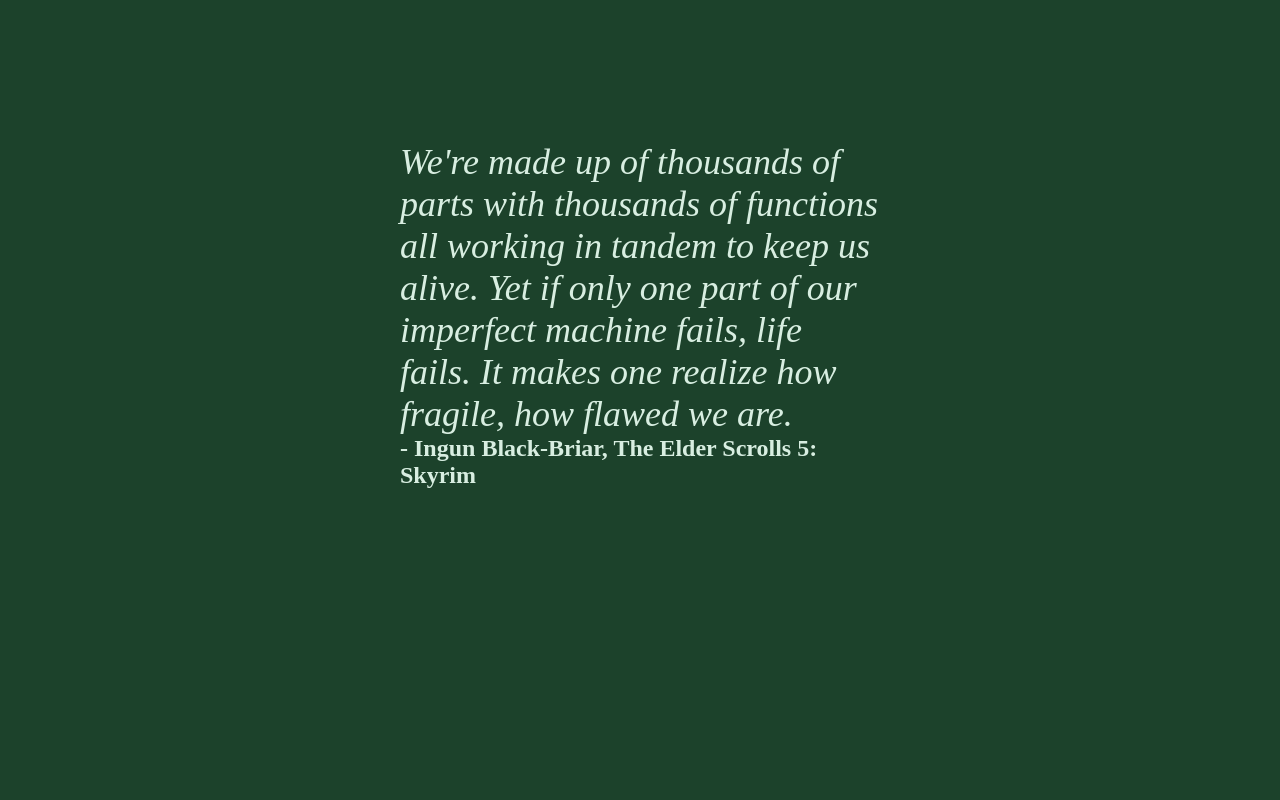
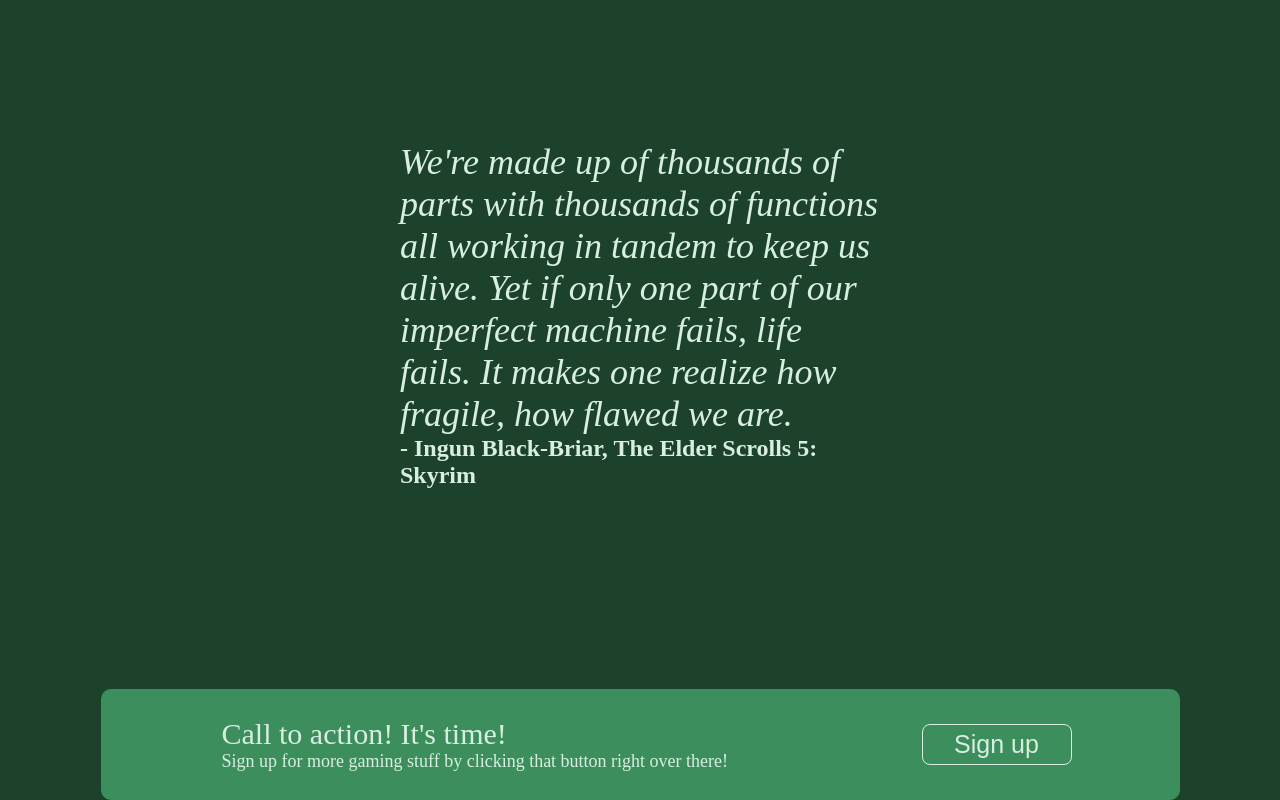
Before and after one commit to tsilvas0113/gaming-web, a plain HTML site: page index.html in a window 1280 px wide. Shown: the part 1215-2015 px from the top of the page. Before the commit the page ends 1904 px from the top, so only its background shows below. Drawn offline with Linux system fonts and the light colour scheme.

Commit message:
Add and style 'sign-up' section

```diff
--- a/index.html
+++ b/index.html
@@ -75,5 +75,17 @@
         - Ingun Black-Briar, The Elder Scrolls 5: Skyrim
       </div>
     </div>
+    <div class="sign-up-container">
+      <div class="left-side">
+        <div class="left-head">Call to action! It's time!</div>
+        <div class="left-text">
+          Sign up for more gaming stuff by clicking that button right over
+          there!
+        </div>
+      </div>
+      <div class="right-side">
+        <button class="right-button">Sign up</button>
+      </div>
+    </div>
   </body>
 </html>
--- a/style.css
+++ b/style.css
@@ -133,3 +133,50 @@
     font-weight: 700;
     align-self: flex-end;
 }
+
+.sign-up-container {
+    display: flex;
+    justify-content: center;
+}
+
+.left-head, .left-text, .right-side, .right-button {
+    background-color: #3c8f5d;
+}
+
+.left-side {
+    border-left: 1px solid #3c8f5d;
+    border-top-left-radius: 10px;
+    border-bottom-left-radius: 10px;
+    padding: 28px 120px;
+    padding-right: 0;
+    background-color: #3c8f5d;
+    width: 750px;
+    margin-right: -50px;
+}
+
+.left-head {
+    font-size: 30px;
+}
+
+.left-text {
+    font-size: 18px;
+}
+
+.right-side {
+    display: flex;
+    height: 111px;
+    flex-direction: column;
+    justify-content: center;
+    padding-right: 107px;
+    border-right: 1px solid #3c8f5d;
+    border-top-right-radius: 10px;
+    border-bottom-right-radius: 10px;
+}
+
+.right-button {
+    width: 150px;
+    font-size: 25px;
+    border: 1px solid #d8eee1;
+    border-radius: 8px;
+    padding: 5px;
+}
```
